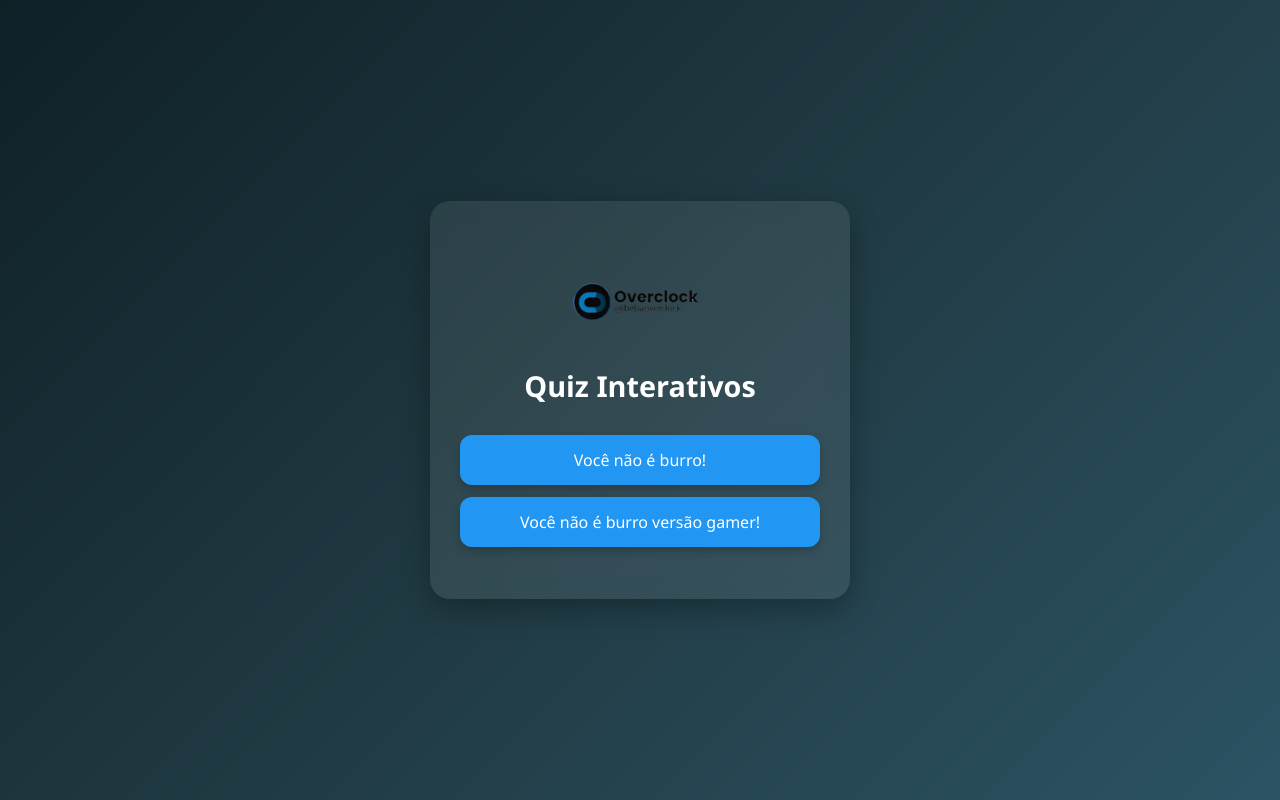
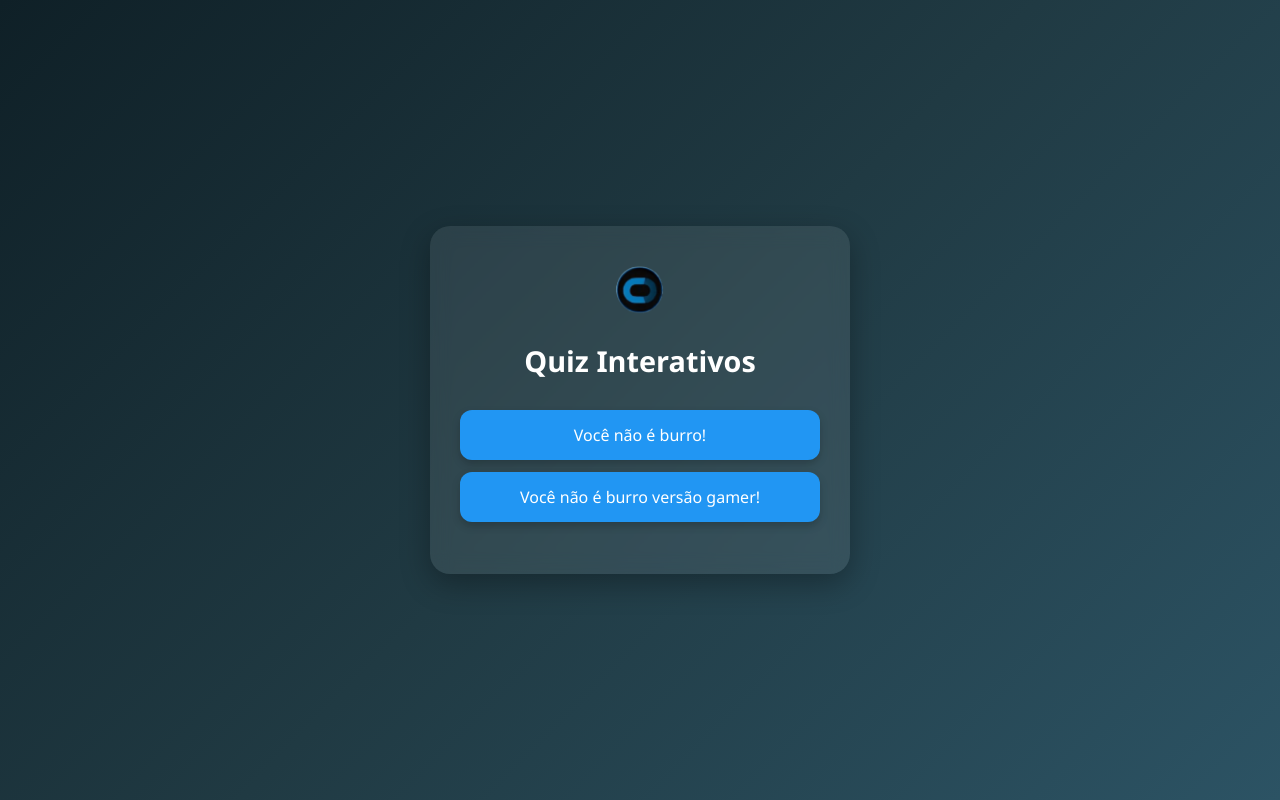
Before and after one commit to kevintestegit45/kevintestegit45.github.io, a plain HTML site: page index.html in a window 1280 px wide. Drawn offline with Linux system fonts and the light colour scheme.

Commit message:
Add files via upload

```diff
--- a/css/style.css
+++ b/css/style.css
@@ -38,7 +38,7 @@
     }
 
     .logo {
-      max-width: 200px;
+      max-width: 50px;
       margin: 0 auto 20px;
     }
 
--- a/index.html
+++ b/index.html
@@ -9,7 +9,7 @@
 <body>
   <div class="container">
     <div class="logo">
-      <img src="./img/over logo sem fundo.png" alt="Logo Overclock" />
+      <img src="./img/logo over .png" alt="Logo Overclock" />
     </div>
     <h1>Quiz Interativos</h1>
     <a href="quiz-voce-nao-e-burro.html" class="link-btn">Você não é burro!</a>
```
Also changed, not shown: img/logo over .png (added).
